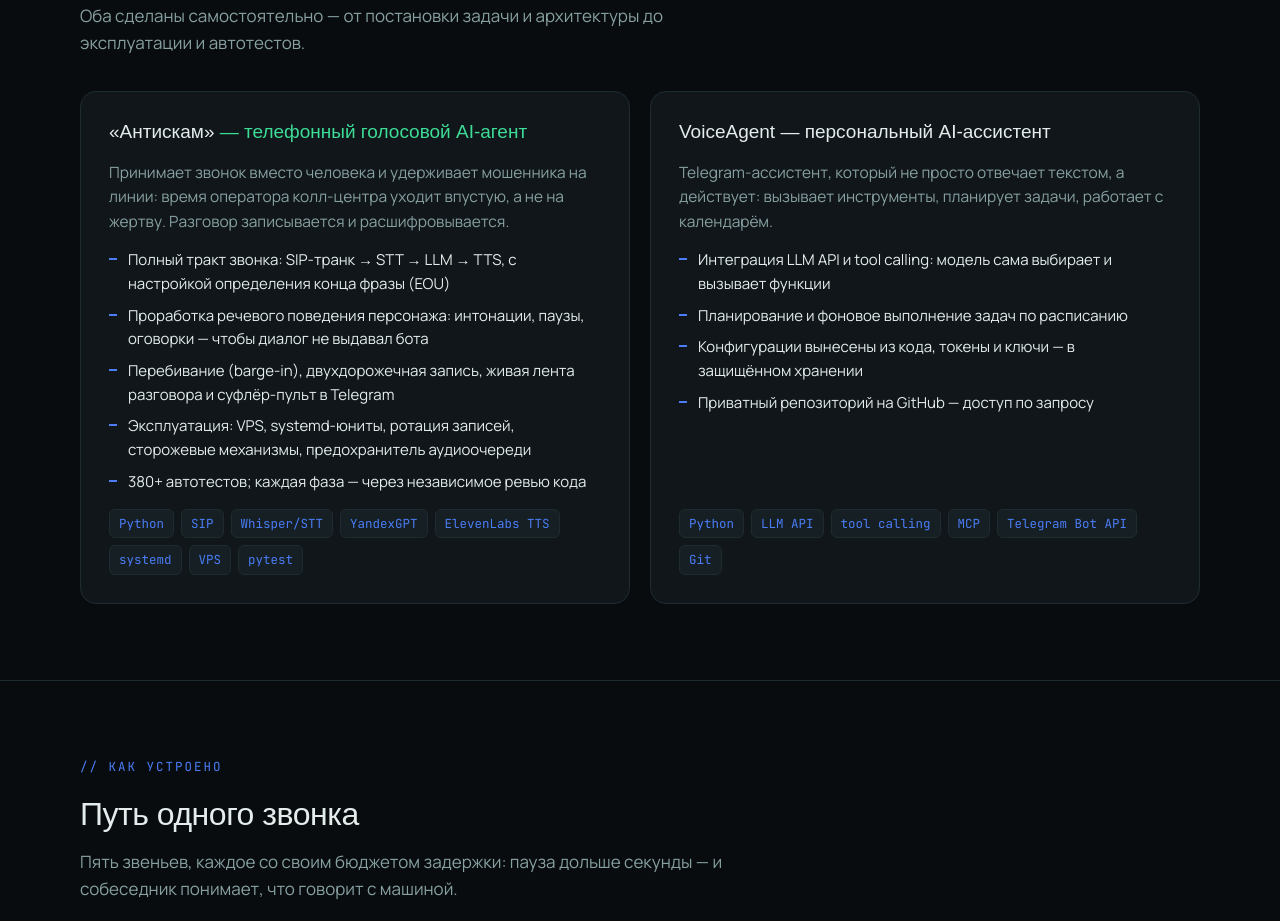
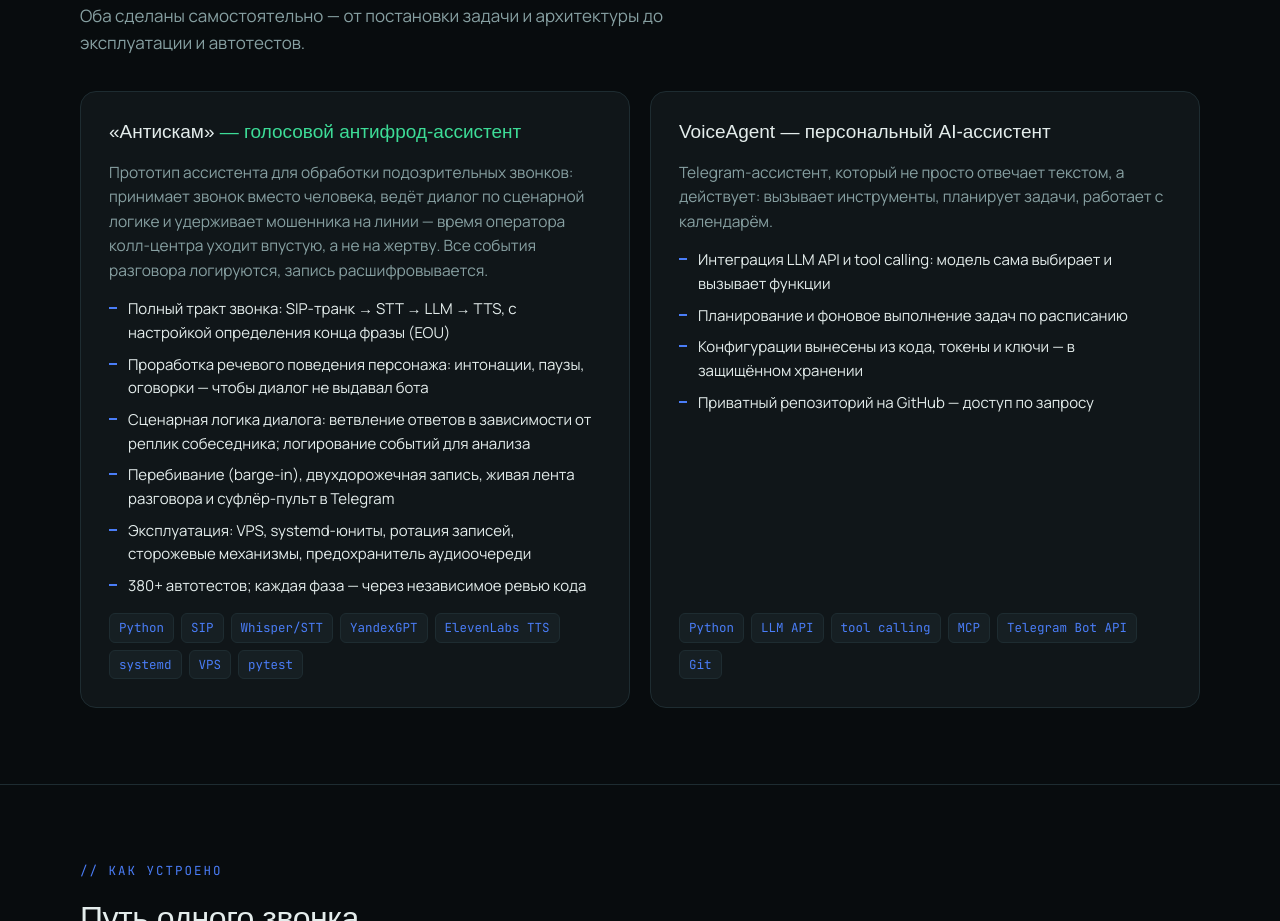
Before and after one commit to kursivnik/cv, a plain HTML site: page index.html in a window 1280 px wide. Shown: the part 959-1880 px from the top of the page. Drawn offline with Linux system fonts and the light colour scheme; animation ran at ten frames a second; a web font is replaced by a local one.

Commit message:
Add files via upload

```diff
--- a/index.html
+++ b/index.html
@@ -253,11 +253,12 @@
     <p class="sub">Оба сделаны самостоятельно — от постановки задачи и архитектуры до эксплуатации и автотестов.</p>
     <div class="grid2">
       <article class="card">
-        <h3>«Антискам» <span class="status">— телефонный голосовой AI-агент</span></h3>
-        <p>Принимает звонок вместо человека и удерживает мошенника на линии: время оператора колл-центра уходит впустую, а не на жертву. Разговор записывается и расшифровывается.</p>
+        <h3>«Антискам» <span class="status">— голосовой антифрод-ассистент</span></h3>
+        <p>Прототип ассистента для обработки подозрительных звонков: принимает звонок вместо человека, ведёт диалог по сценарной логике и удерживает мошенника на линии — время оператора колл-центра уходит впустую, а не на жертву. Все события разговора логируются, запись расшифровывается.</p>
         <ul class="facts">
           <li>Полный тракт звонка: SIP-транк → STT → LLM → TTS, с настройкой определения конца фразы (EOU)</li>
           <li>Проработка речевого поведения персонажа: интонации, паузы, оговорки — чтобы диалог не выдавал бота</li>
+          <li>Сценарная логика диалога: ветвление ответов в зависимости от реплик собеседника; логирование событий для анализа</li>
           <li>Перебивание (barge-in), двухдорожечная запись, живая лента разговора и суфлёр-пульт в Telegram</li>
           <li>Эксплуатация: VPS, systemd-юниты, ротация записей, сторожевые механизмы, предохранитель аудиоочереди</li>
           <li>380+ автотестов; каждая фаза — через независимое ревью кода</li>
```
